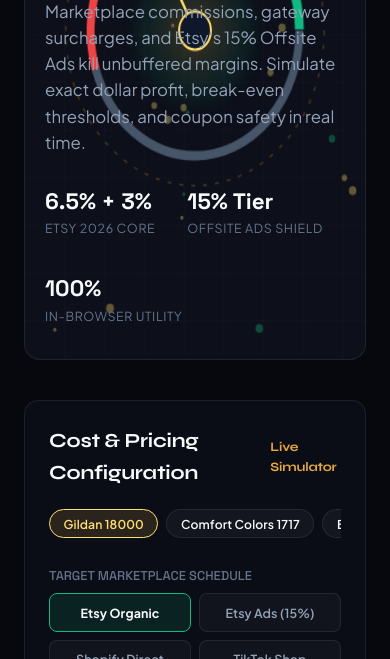
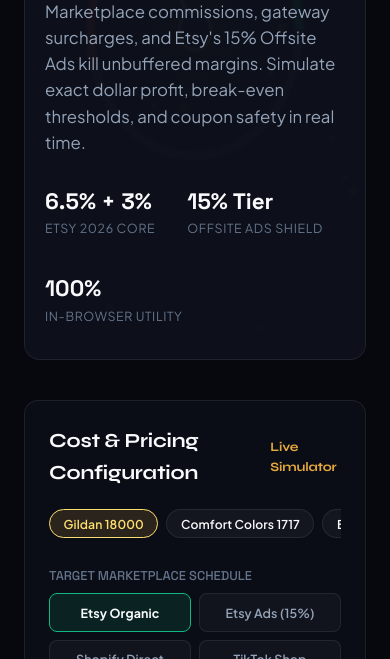
Before and after one commit to 1nc0gn30/pod-margin-sentinel, a website: page public/index.html in a window 390 px wide. Shown: the part 499-1158 px from the top of the page. Drawn offline with Linux system fonts and the light colour scheme.

Commit message:
fix(ui): dim mobile hero canvas behind hero text for contrast and legibility

```diff
--- a/public/style.css
+++ b/public/style.css
@@ -745,6 +745,17 @@ body::before {
 }
 
 /* Responsive adjustments */
+@media (max-width: 900px) {
+  .hero-canvas-bg {
+    opacity: 0.16;
+    filter: blur(1px);
+  }
+  .hero-content {
+    max-width: 100%;
+    background: linear-gradient(180deg, rgba(13, 16, 26, 0.65) 0%, rgba(13, 16, 26, 0.85) 100%);
+  }
+}
+
 @media (max-width: 640px) {
   .hero-content {
     padding: 2rem 1.25rem;
```
